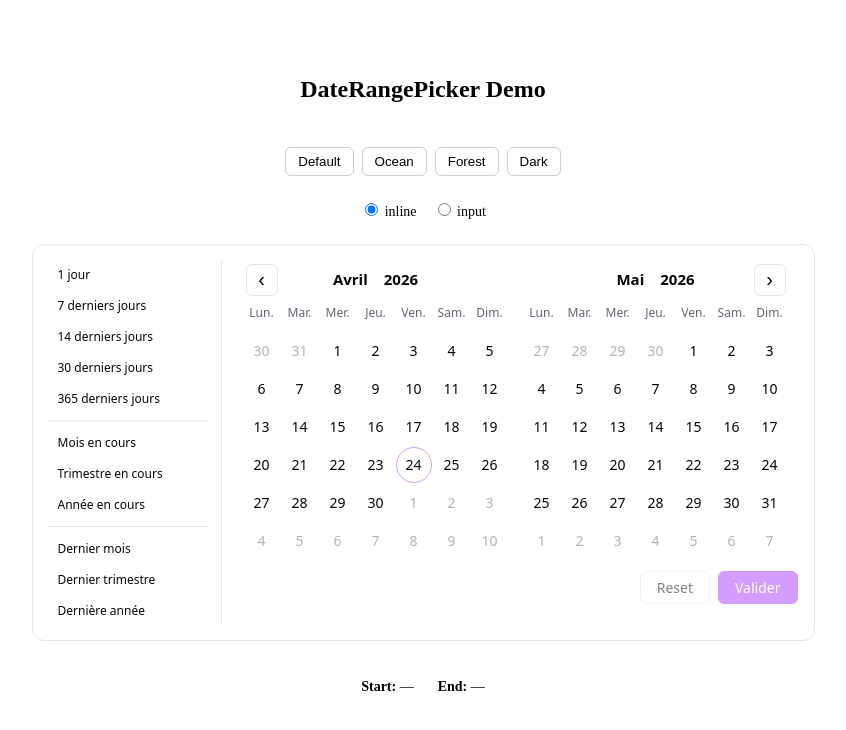
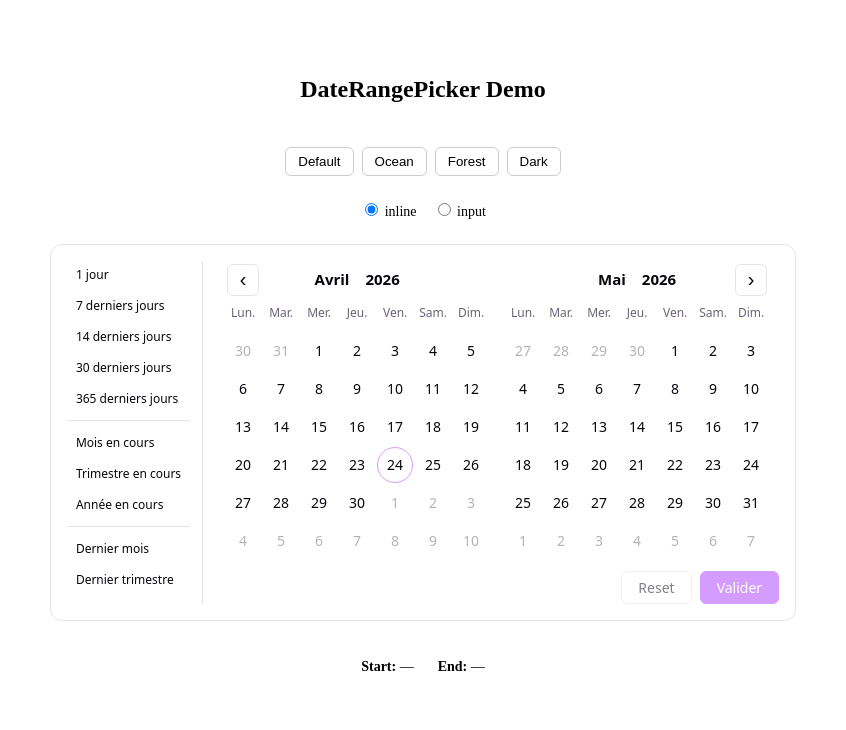
Before and after one commit to Saper-Vedere-EU/date-range-picker, a Vue app: page / in a window 1280 px wide. Shown: the top 730 px of the page, without its empty margins (217-1063 px from the left). Built offline with nearby package versions, Linux system fonts and the light colour scheme.

Commit message:
feat(preset): adjust size of the preset list

```diff
--- a/src/components/molecules/PresetList/PresetList.vue
+++ b/src/components/molecules/PresetList/PresetList.vue
@@ -12,31 +12,44 @@ const nonEmptyGroups = computed(() => props.groups.filter((g) => g.length > 0))
 
 <template>
   <div class="drp-preset-list">
+    <div class="drp-preset-list__scroll">
       <template v-for="(group, gIndex) in nonEmptyGroups" :key="gIndex">
         <hr v-if="gIndex > 0" class="drp-preset-list__separator" />
         <ul class="drp-preset-list__group">
           <li v-for="(preset, pIndex) in group" :key="pIndex" class="drp-preset-list__item">
-          <button
-            type="button"
-            class="drp-preset-btn"
-            @click="emit('select', preset)"
-          >
+            <button type="button" class="drp-preset-btn" @click="emit('select', preset)">
               {{ preset.title }}
             </button>
           </li>
         </ul>
       </template>
     </div>
+  </div>
 </template>
 
 <style scoped>
 .drp-preset-list {
+  /*
+   * Outer wrapper: lets the column match the panel's height via flex
+   * `align-self: stretch` (the panel sets `align-items: stretch`). The inner
+   * `__scroll` uses `flex: 1 1 0` so its content does NOT contribute to this
+   * column's intrinsic block size — the panel's height is therefore driven by
+   * the calendar, not by the number of presets.
+   */
+  display: flex;
+  flex-direction: column;
+  padding: 0 12px 0 0;
+  border-right: 1px solid var(--drp-border);
+  min-height: 0;
+}
+
+.drp-preset-list__scroll {
   display: flex;
   flex-direction: column;
   gap: 8px;
-  padding: 0 12px 0 0;
-  border-right: 1px solid var(--drp-border);
-  min-width: 160px;
+  flex: 1 1 0;
+  min-height: 0;
+  overflow-y: auto;
 }
 
 .drp-preset-list__group {
```
Also changed, not shown: src/components/organisms/DateRangePicker/DateRangePicker.vue (+4 -12 lines). Lines whose indentation alone changed are shown as unchanged.
